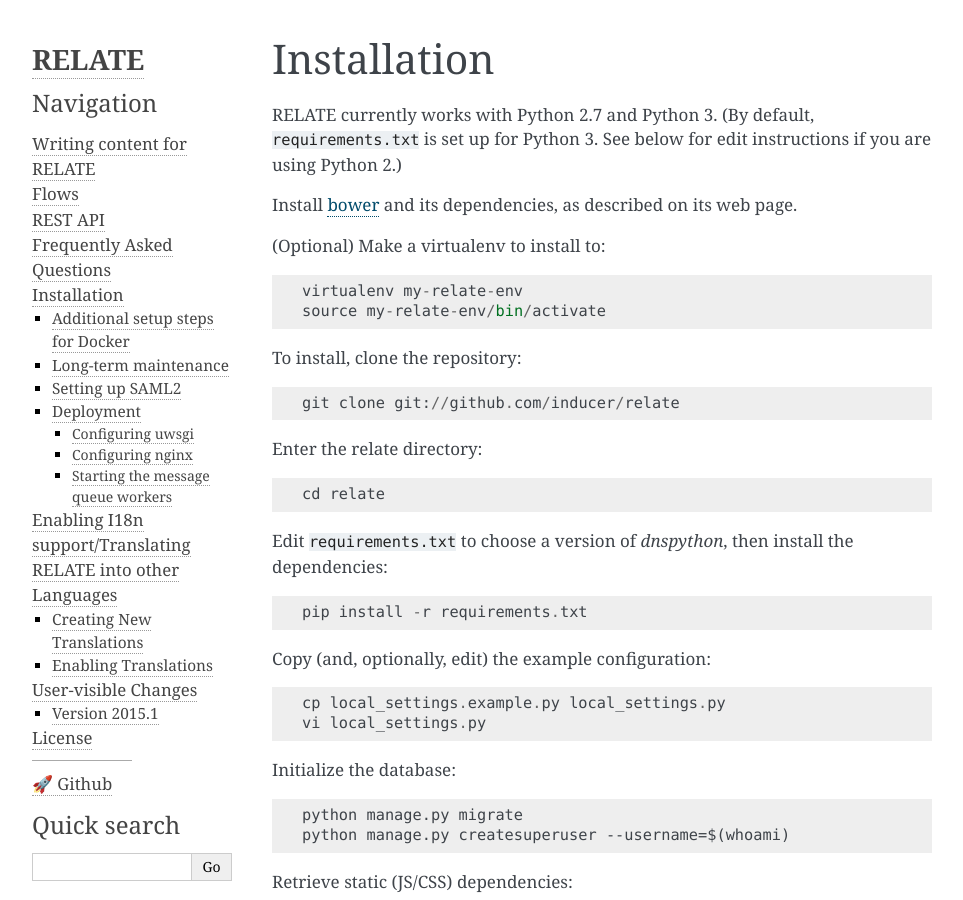
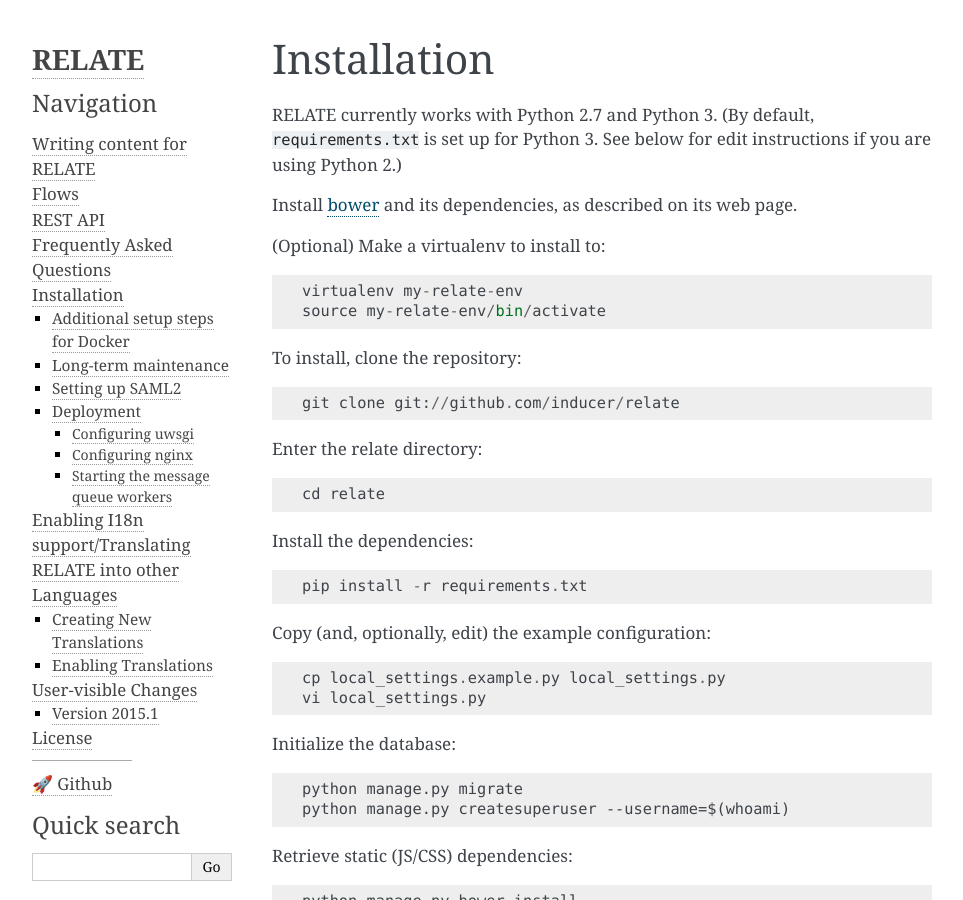
Before and after one commit to inducer/relate, a Sphinx documentation site: the page built from doc/misc.rst, in a window 1280 px wide and 900 px high. Shown: the whole window, without its empty margins (148-1111 px from the left). Built offline with Sphinx 7.4.7, drawn with Linux system fonts in a browser that asks for light colours.

Commit message:
Remove use of dnspython3, which is no longer necessary

```diff
--- a/appveyor.yml
+++ b/appveyor.yml
@@ -55,9 +55,7 @@
   - "git submodule update --init --recursive"
 
   # Install requirements
-  - ps: "cat requirements.txt | ?{$_ -notmatch 'dnspython'} > req.txt"
-  - "%CMD_IN_ENV% pip install -r req.txt"
-  - ps: "if ($env:PYTHON -like '*Python2*') { pip install dnspython mock} else { pip install dnspython3 }"
+  - "%CMD_IN_ENV% pip install -r requirements.txt"
 
 
 before_test:
--- a/doc/misc.rst
+++ b/doc/misc.rst
@@ -20,8 +20,7 @@
 
     cd relate
 
-Edit :file:`requirements.txt` to choose a version of `dnspython`, then install
-the dependencies::
+Install the dependencies::
 
     pip install -r requirements.txt
 
--- a/requirements.txt
+++ b/requirements.txt
@@ -40,8 +40,7 @@
 git+https://github.com/inducer/django-bootstrap3-datetimepicker.git
 
 # For in-class instant messaging
-# dnspython  # Py2
-dnspython3  # Py3
+dnspython
 # Py2 broken was broken in 1.3.1
 git+https://github.com/fritzy/SleekXMPP.git@6e27f28c854ce4ae1d9f0cc8ee407bda8de97d3b
 
```
Also changed, not shown: 1 other file.
